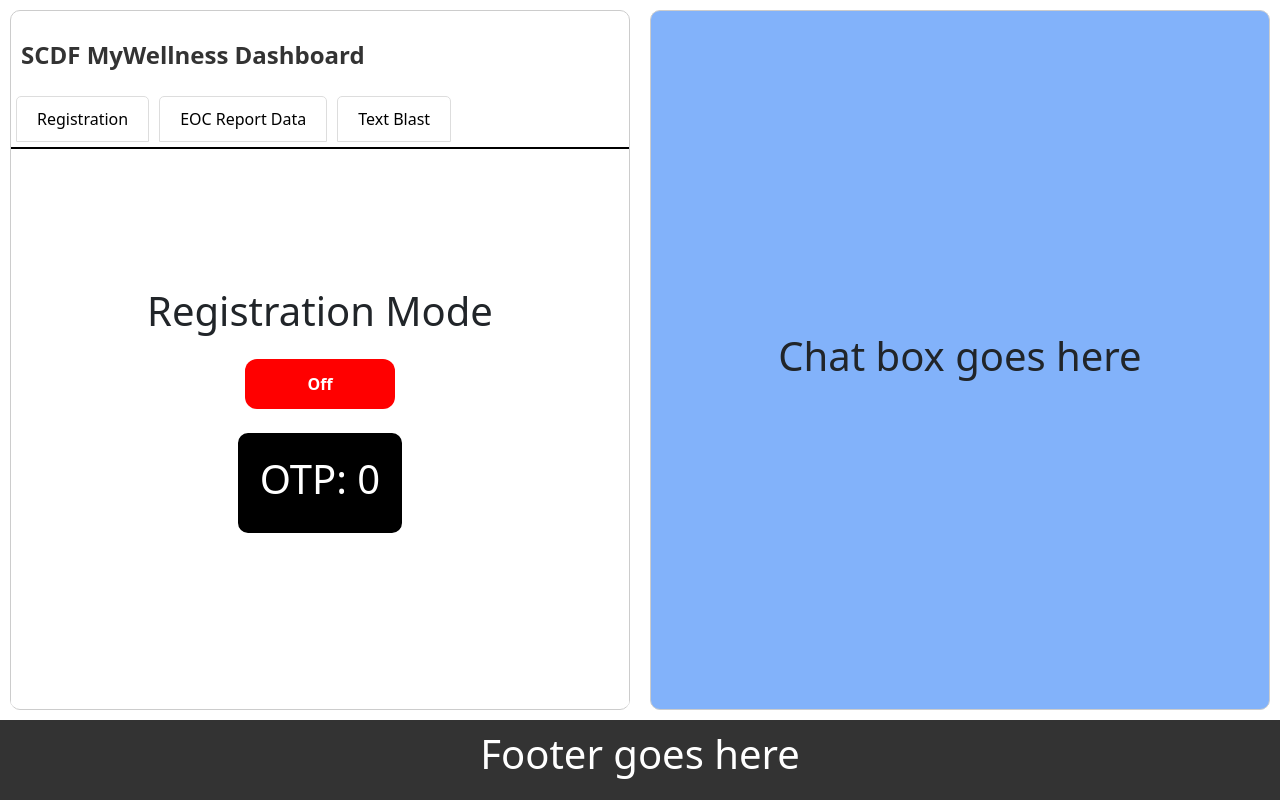
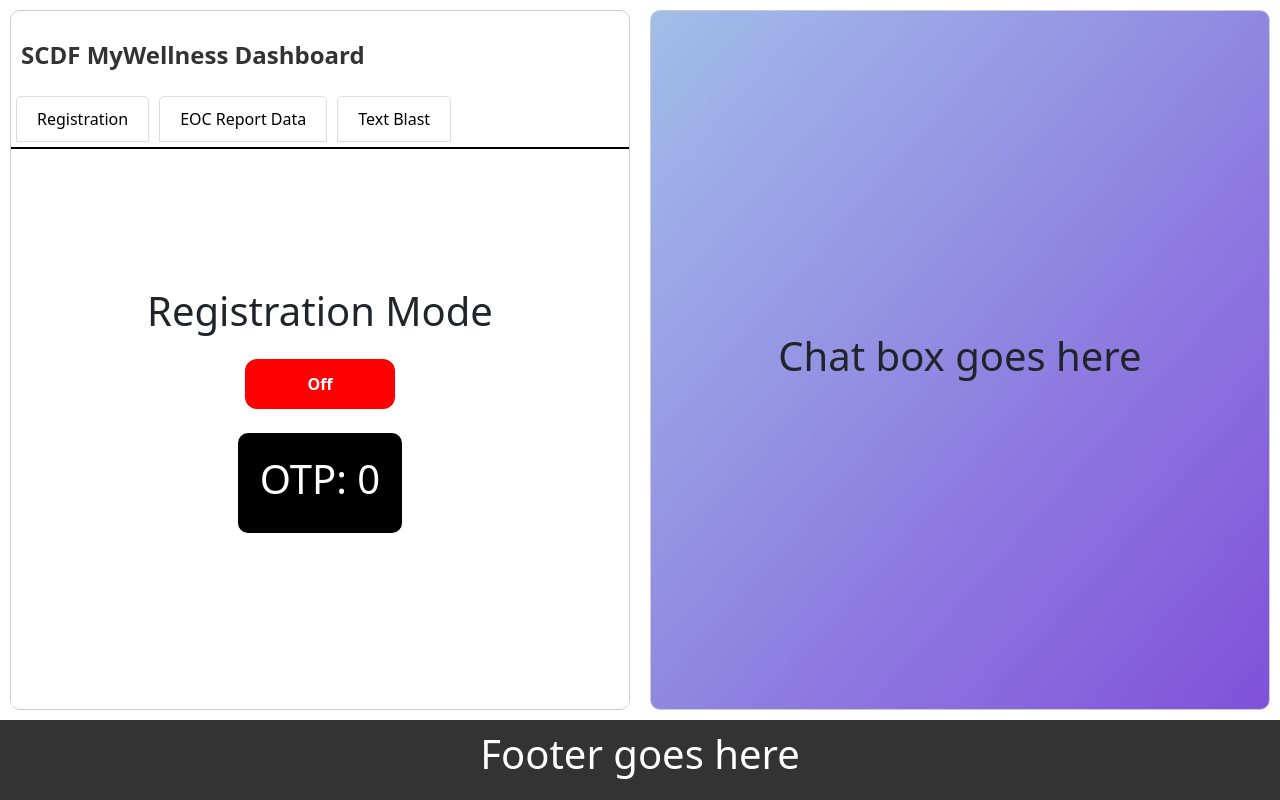
Before and after one commit to NihaalManaf/scdfmywellness, a React (Vite) app in the folder frontend/: page / in a window 1280 px wide. Built offline with nearby package versions, Linux system fonts and the light colour scheme; no server answers.

Commit message:
debugging

```diff
--- a/frontend/src/App.css
+++ b/frontend/src/App.css
@@ -8,7 +8,7 @@
   width: calc(50% - 20px); /* Adjusted to account for left and right margins */
   height: calc(100% - 100px); /* Adjusted to account for top, bottom margins and footer height */
   padding: 20px;
-  background-color: #82b2fa; /* Temporary background color */
+  background: linear-gradient(to bottom right, #a1bee9, #8150da); /* Gradient background */
   border: 1px solid #ccc; /* Temporary border */
   box-sizing: border-box;
   border-radius: 10px;
```
Also changed, not shown: 1 other file (tests, documents, lock files or other folders).
